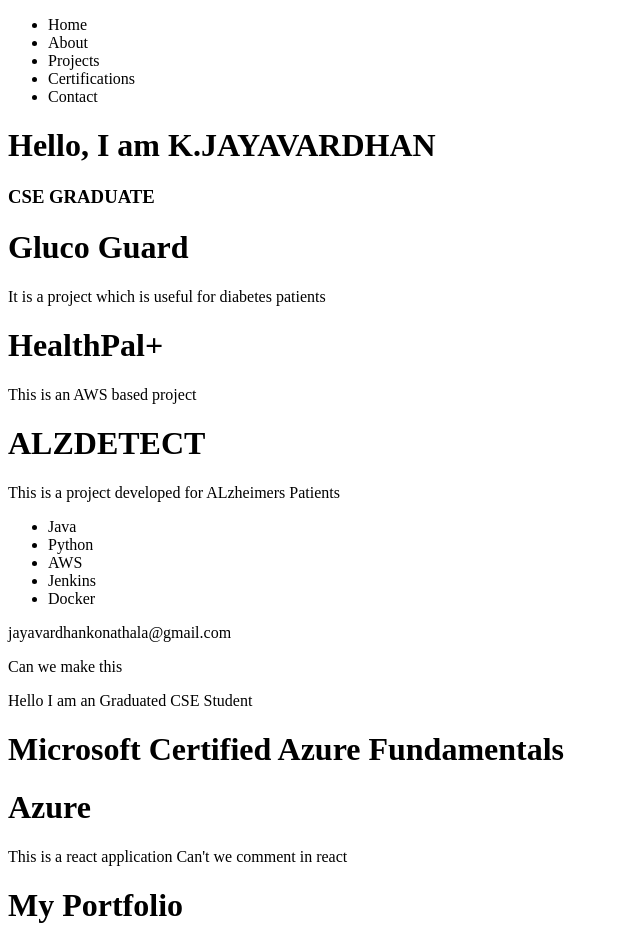
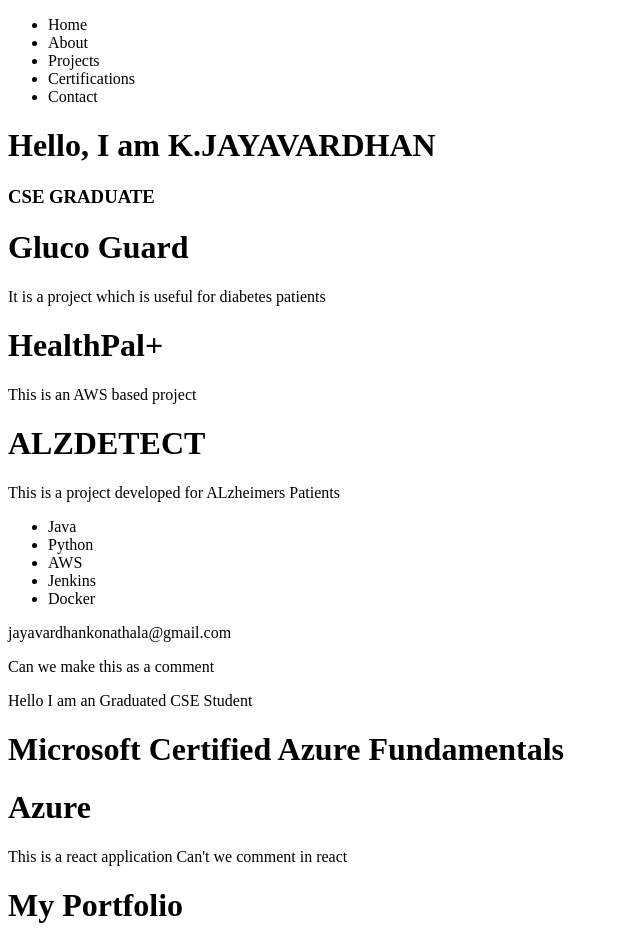
Before and after one commit to Jayavardhan56/My-Portfolio, a React app in the folder portfolio/: page / in a window 1280 px wide. Shown: the whole page, without its empty margins (0-640 px from the left). Built offline with nearby package versions, Linux system fonts and the light colour scheme; the HTML template or start-up script is replaced by a standard one.

Commit message:
Update Contact.jsx

```diff
--- a/portfolio/src/components/Contact.jsx
+++ b/portfolio/src/components/Contact.jsx
@@ -2,7 +2,7 @@ export default function Contact(){
     return(
         <>
         <p>jayavardhankonathala@gmail.com</p>
-Can we make this
+Can we make this as a comment
         </>
     )
 }
```
